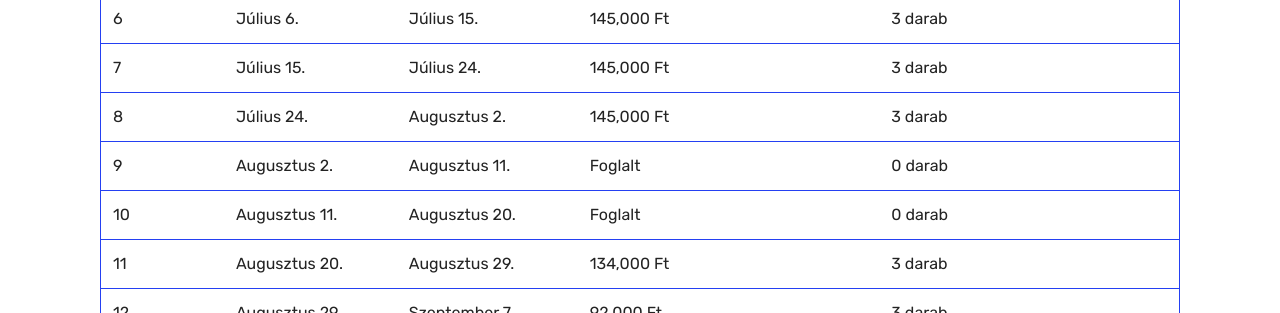
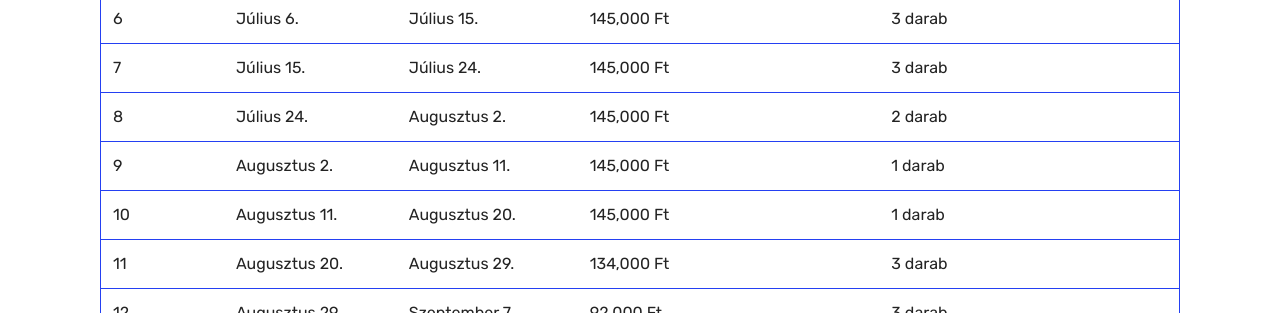
Before and after one commit to marklaszlo9/korinos_new, a Jekyll site: the page built from arak.html, in a window 1280 px wide and 900 px high, scrolled down 325 px. Shown: the part 153-466 px from the top of the window. Built offline with Jekyll 4.4.1, drawn with Linux system fonts in a browser that asks for light colours.

Commit message:
ar update

```diff
--- a/arak.html
+++ b/arak.html
@@ -96,17 +96,17 @@
 
 
 
-              <td class="body-item mbr-fonts-style display-7">8</td><td class="body-item mbr-fonts-style display-7">Július 24.</td><td class="body-item mbr-fonts-style display-7">Augusztus 2.</td><td class="body-item mbr-fonts-style display-7">145,000 Ft</td><td class="body-item mbr-fonts-style display-7">3 darab</td></tr><tr>
+              <td class="body-item mbr-fonts-style display-7">8</td><td class="body-item mbr-fonts-style display-7">Július 24.</td><td class="body-item mbr-fonts-style display-7">Augusztus 2.</td><td class="body-item mbr-fonts-style display-7">145,000 Ft</td><td class="body-item mbr-fonts-style display-7">2 darab</td></tr><tr>
 
 
 
 
-              <td class="body-item mbr-fonts-style display-7">9</td><td class="body-item mbr-fonts-style display-7">Augusztus 2.</td><td class="body-item mbr-fonts-style display-7">Augusztus 11.</td><td class="body-item mbr-fonts-style display-7">Foglalt</td><td class="body-item mbr-fonts-style display-7">0 darab</td></tr><tr>
+              <td class="body-item mbr-fonts-style display-7">9</td><td class="body-item mbr-fonts-style display-7">Augusztus 2.</td><td class="body-item mbr-fonts-style display-7">Augusztus 11.</td><td class="body-item mbr-fonts-style display-7">145,000 Ft</td><td class="body-item mbr-fonts-style display-7">1 darab</td></tr><tr>
 
 
 
 
-              <td class="body-item mbr-fonts-style display-7">10</td><td class="body-item mbr-fonts-style display-7">Augusztus 11.</td><td class="body-item mbr-fonts-style display-7">Augusztus 20.</td><td class="body-item mbr-fonts-style display-7">Foglalt</td><td class="body-item mbr-fonts-style display-7">0 darab</td></tr><tr>
+              <td class="body-item mbr-fonts-style display-7">10</td><td class="body-item mbr-fonts-style display-7">Augusztus 11.</td><td class="body-item mbr-fonts-style display-7">Augusztus 20.</td><td class="body-item mbr-fonts-style display-7">145,000 Ft</td><td class="body-item mbr-fonts-style display-7">1 darab</td></tr><tr>
 
 
 
```
